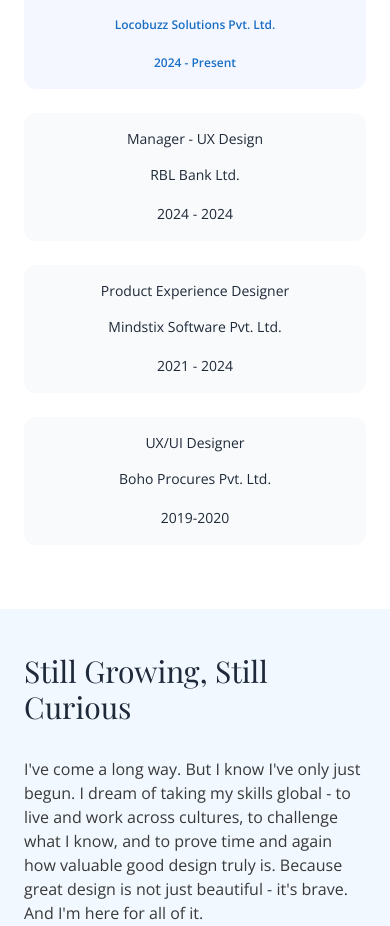
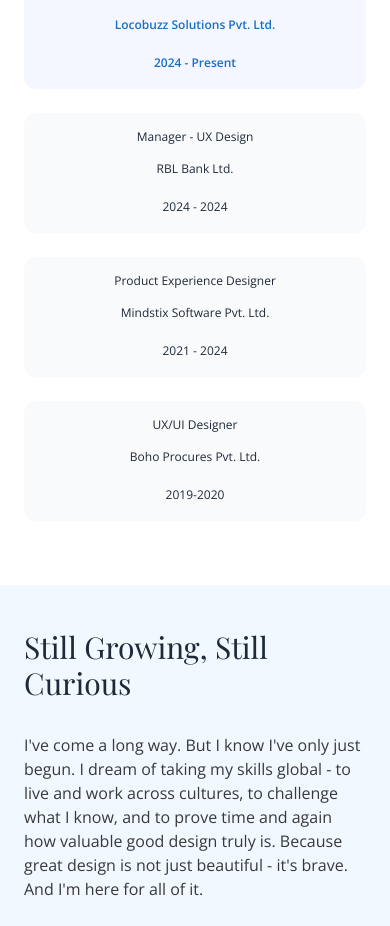
Before and after one commit to chintal31/portfolio, a Next.js app: page /about in a window 390 px wide. Shown: the part 3081-4007 px from the top of the page. Built offline with nearby package versions, Linux system fonts and the light colour scheme; a web font is replaced by a local one.

Commit message:
reduced font size in about/exp

```diff
--- a/src/components/layout/Experience.tsx
+++ b/src/components/layout/Experience.tsx
@@ -52,17 +52,17 @@
             <div className="bg-gray-50 rounded-xl p-4 md:p-6">
               <div className="grid grid-cols-1 md:grid-cols-3 gap-4 md:gap-8 items-center">
                 <div className="text-center md:text-left">
-                  <h3 className="font-open-sans text-sm sm:text-base md:text-lg lg:text-xl text-gray-800">
+                  <h3 className="font-open-sans text-xs md:text-lg lg:text-xl text-gray-800">
                     Manager - UX Design
                   </h3>
                 </div>
                 <div className="text-center">
-                  <h4 className="font-open-sans text-sm sm:text-base md:text-lg lg:text-xl text-gray-800">
+                  <h4 className="font-open-sans text-xs md:text-lg lg:text-xl text-gray-800">
                     RBL Bank Ltd.
                   </h4>
                 </div>
                 <div className="text-center md:text-right">
-                  <span className="font-open-sans text-sm sm:text-base md:text-lg lg:text-xl text-gray-800">
+                  <span className="font-open-sans text-xs md:text-lg lg:text-xl text-gray-800">
                     2024 - 2024
                   </span>
                 </div>
@@ -73,17 +73,17 @@
             <div className="bg-gray-50 rounded-xl p-4 md:p-6">
               <div className="grid grid-cols-1 md:grid-cols-3 gap-4 md:gap-8 items-center">
                 <div className="text-center md:text-left">
-                  <h3 className="font-open-sans text-sm sm:text-base md:text-lg lg:text-xl text-gray-800">
+                  <h3 className="font-open-sans text-xs md:text-lg lg:text-xl text-gray-800">
                     Product Experience Designer
                   </h3>
                 </div>
                 <div className="text-center">
-                  <h4 className="font-open-sans text-sm sm:text-base md:text-lg lg:text-xl text-gray-800">
+                  <h4 className="font-open-sans text-xs md:text-lg lg:text-xl text-gray-800">
                     Mindstix Software Pvt. Ltd.
                   </h4>
                 </div>
                 <div className="text-center md:text-right">
-                  <span className="font-open-sans text-sm sm:text-base md:text-lg lg:text-xl text-gray-800">
+                  <span className="font-open-sans text-xs md:text-lg lg:text-xl text-gray-800">
                     2021 - 2024
                   </span>
                 </div>
@@ -94,17 +94,17 @@
             <div className="bg-gray-50 rounded-xl p-4 md:p-6">
               <div className="grid grid-cols-1 md:grid-cols-3 gap-4 md:gap-8 items-center">
                 <div className="text-center md:text-left">
-                  <h3 className="font-open-sans text-sm sm:text-base md:text-lg lg:text-xl text-gray-800">
+                  <h3 className="font-open-sans text-xs md:text-lg lg:text-xl text-gray-800">
                     UX/UI Designer
                   </h3>
                 </div>
                 <div className="text-center">
-                  <h4 className="font-open-sans text-sm sm:text-base md:text-lg lg:text-xl text-gray-800">
+                  <h4 className="font-open-sans text-xs md:text-lg lg:text-xl text-gray-800">
                     Boho Procures Pvt. Ltd.
                   </h4>
                 </div>
                 <div className="text-center md:text-right">
-                  <span className="font-open-sans text-sm sm:text-base md:text-lg lg:text-xl text-gray-800">
+                  <span className="font-open-sans text-xs md:text-lg lg:text-xl text-gray-800">
                     2019-2020
                   </span>
                 </div>
```
